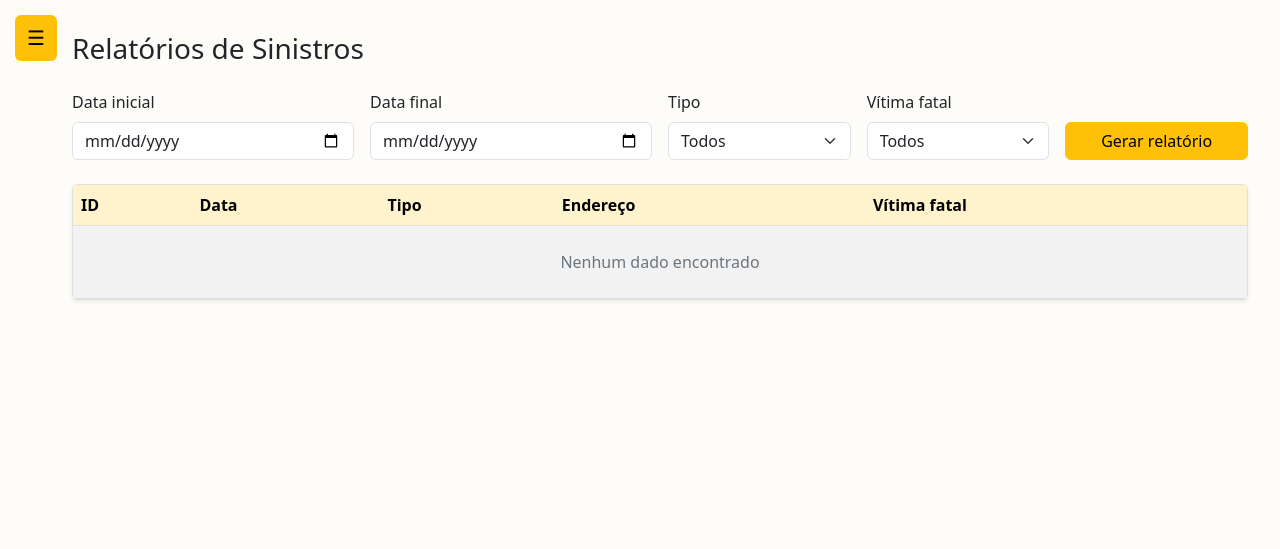
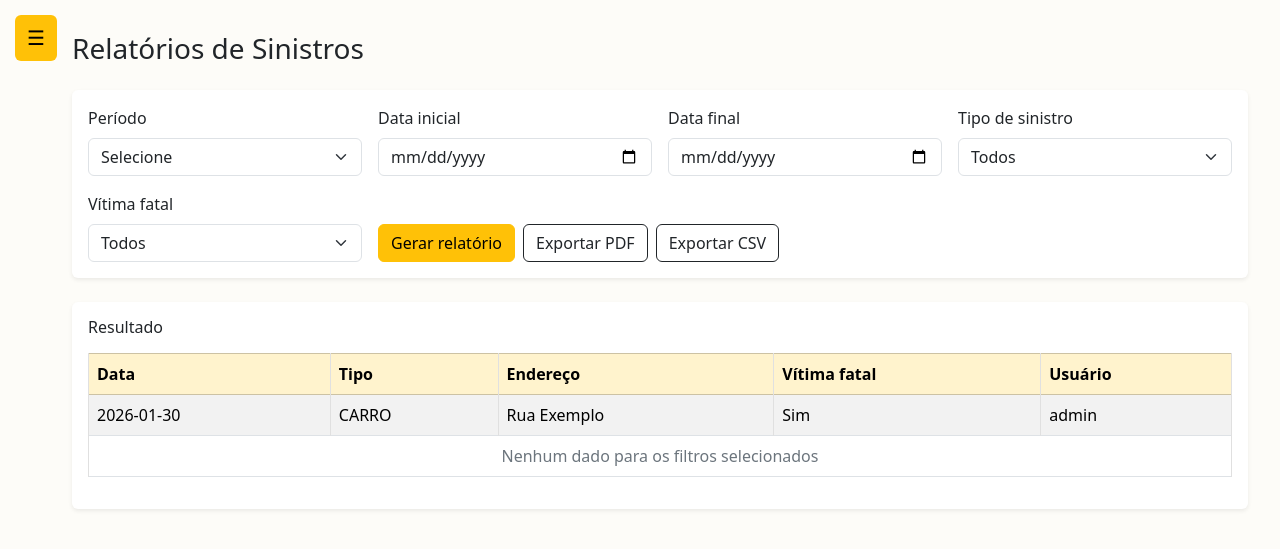
Before and after one commit to marxrocha205/sinistro_dashboard, a Django app: template sinistro_dash/dashboard/templates/dashboard/relatorios.html in a window 1280 px wide. Shown: the top 549 px of the page. Run offline with Django 5.2, Linux system fonts and the light colour scheme; the template is opened without the code that fills it, so the values that code supplies are empty.

Commit message:
fix: detail e relatorios

```diff
--- a/sinistro_dash/dashboard/templates/dashboard/base.html
+++ b/sinistro_dash/dashboard/templates/dashboard/base.html
@@ -78,6 +78,45 @@
 
     body[data-theme="dark"] .sidebar a:hover {
       background: rgba(255, 255, 255, .08);
+    }
+
+    /* =====================
+   MOBILE UX
+===================== */
+
+    @media (max-width: 768px) {
+
+      .content {
+        padding: 1rem;
+      }
+
+      .page-title {
+        margin-left: 48px;
+        font-size: 1.25rem;
+        line-height: 1.4;
+      }
+
+      /* cards */
+      .card {
+        border-radius: 12px;
+      }
+
+      /* listas clicáveis */
+      .list-group-item {
+        padding: 14px;
+        font-size: 0.95rem;
+      }
+
+      /* paginação maior para toque */
+      .pagination .page-link {
+        padding: 8px 14px;
+        font-size: 0.9rem;
+      }
+
+      /* mapa menor no mobile */
+      #map {
+        height: 320px !important;
+      }
     }
 
     /* =====================
--- a/sinistro_dash/dashboard/templates/dashboard/relatorios.html
+++ b/sinistro_dash/dashboard/templates/dashboard/relatorios.html
@@ -3,23 +3,42 @@
 
 {% block content %}
 
-<h3 class="mb-4">Relatórios de Sinistros</h3>
+<h3 class="mb-4 page-title">Relatórios de Sinistros</h3>
 
-<form method="get" class="row g-3 mb-4">
+<!-- FILTROS -->
+<div class="card shadow-sm border-0 mb-4">
+  <div class="card-body">
 
-  <div class="col-md-3">
-    <label class="form-label">Data inicial</label>
-    <input type="date" name="data_ini" class="form-control" value="{{ filtros.data_ini }}">
+    <form method="get" class="row g-3">
+
+      <!-- PERÍODO -->
+      <div class="col-md-3 col-sm-12">
+        <label class="form-label">Período</label>
+        <select class="form-select" name="periodo">
+          <option value="">Selecione</option>
+          <option value="dia">Dia</option>
+          <option value="mes">Mês</option>
+          <option value="ano">Ano</option>
+          <option value="intervalo">Intervalo</option>
+        </select>
       </div>
 
-  <div class="col-md-3">
-    <label class="form-label">Data final</label>
-    <input type="date" name="data_fim" class="form-control" value="{{ filtros.data_fim }}">
+      <!-- DATA INICIAL -->
+      <div class="col-md-3 col-sm-6">
+        <label class="form-label">Data inicial</label>
+        <input type="date" class="form-control" name="data_ini">
       </div>
 
-  <div class="col-md-2">
-    <label class="form-label">Tipo</label>
-    <select name="tipo" class="form-select">
+      <!-- DATA FINAL -->
+      <div class="col-md-3 col-sm-6">
+        <label class="form-label">Data final</label>
+        <input type="date" class="form-control" name="data_fim">
+      </div>
+
+      <!-- TIPO -->
+      <div class="col-md-3 col-sm-12">
+        <label class="form-label">Tipo de sinistro</label>
+        <select class="form-select" name="tipo">
           <option value="">Todos</option>
           <option value="CARRO">Carro</option>
           <option value="MOTO">Moto</option>
@@ -27,56 +46,73 @@
         </select>
       </div>
 
-  <div class="col-md-2">
+      <!-- VÍTIMA FATAL -->
+      <div class="col-md-3 col-sm-12">
         <label class="form-label">Vítima fatal</label>
-    <select name="vitima_fatal" class="form-select">
+        <select class="form-select" name="fatal">
           <option value="">Todos</option>
-      <option value="true">Sim</option>
-      <option value="false">Não</option>
+          <option value="1">Sim</option>
+          <option value="0">Não</option>
         </select>
       </div>
 
-  <div class="col-md-2 d-flex align-items-end">
-    <button class="btn btn-warning w-100">
+      <!-- AÇÕES -->
+      <div class="col-md-9 col-sm-12 d-flex align-items-end gap-2 flex-wrap">
+        <button class="btn btn-warning">
           Gerar relatório
+        </button>
+
+        <button type="button" class="btn btn-outline-dark">
+          Exportar PDF
+        </button>
+
+        <button type="button" class="btn btn-outline-dark">
+          Exportar CSV
         </button>
       </div>
 
     </form>
 
-<div class="card shadow-sm">
-  <div class="card-body p-0">
+  </div>
+</div>
 
-    <table class="table table-striped mb-0">
+<!-- RESULTADO -->
+<div class="card shadow-sm border-0">
+  <div class="card-body">
+
+    <h6 class="mb-3">Resultado</h6>
+
+    <div class="table-responsive">
+      <table class="table table-bordered table-striped">
         <thead class="table-warning">
           <tr>
-          <th>ID</th>
             <th>Data</th>
             <th>Tipo</th>
             <th>Endereço</th>
             <th>Vítima fatal</th>
+            <th>Usuário</th>
           </tr>
         </thead>
         <tbody>
-        {% for s in sinistros %}
+
+          {# FUTURO: loop real #}
           <tr>
-            <td>#{{ s.id }}</td>
-            <td>{{ s.data_hora }}</td>
-            <td>{{ s.tipo_principal }}</td>
-            <td>{{ s.endereco }}</td>
-            <td>
-              {{ s.houve_vitima_fatal|yesno:"Sim,Não" }}
+            <td>2026-01-30</td>
+            <td>CARRO</td>
+            <td>Rua Exemplo</td>
+            <td>Sim</td>
+            <td>admin</td>
+          </tr>
+
+          <tr>
+            <td colspan="5" class="text-center text-muted">
+              Nenhum dado para os filtros selecionados
             </td>
           </tr>
-        {% empty %}
-          <tr>
-            <td colspan="5" class="text-center text-muted py-4">
-              Nenhum dado encontrado
-            </td>
-          </tr>
-        {% endfor %}
+
         </tbody>
       </table>
+    </div>
 
   </div>
 </div>
```
Also changed, not shown: sinistro_dash/dashboard/templates/dashboard/overview.html (+7 -13 lines), sinistro_dash/dashboard/templates/dashboard/sinistro_detail.html (+51 -10 lines). Lines whose indentation alone changed are shown as unchanged.
